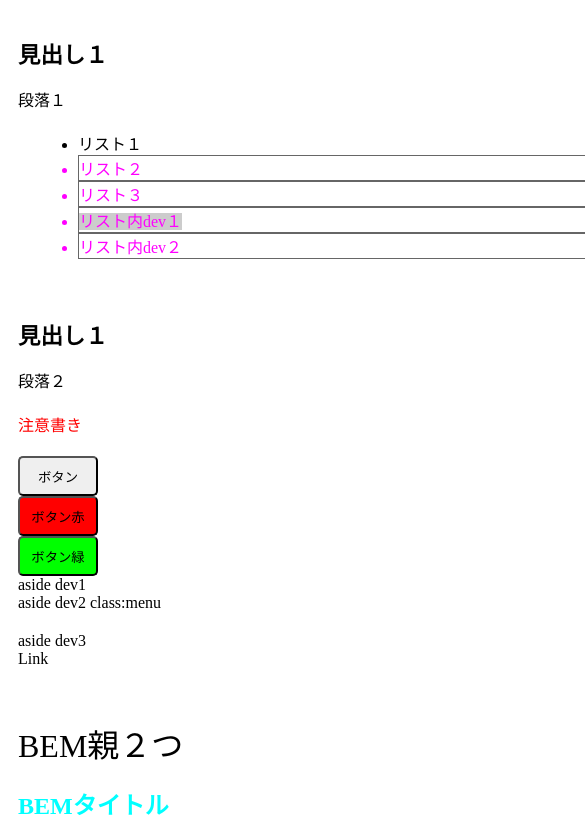
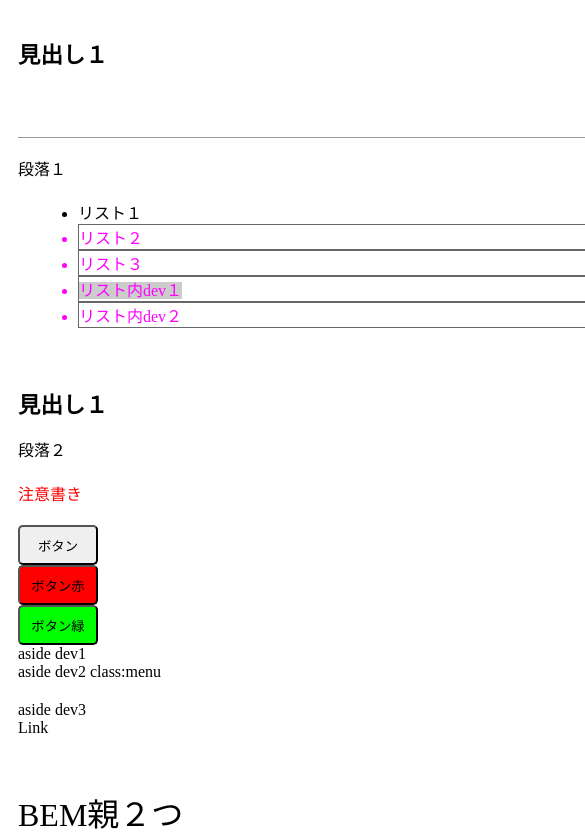
Before and after one commit to SS-520/SassStudy, a website: page index.html in a window 390 px wide. Shown: the top 838 px of the page, 585 px wide, since content can reach past the window. Drawn offline with Linux system fonts and the light colour scheme.

Commit message:
メディアクエリのネスト

```diff
--- a/index.html
+++ b/index.html
@@ -7,13 +7,15 @@
     <link rel="stylesheet" href="/css/lecture12.css" />
     <link rel="stylesheet" href="/css/lecture13.css" />
     <link rel="stylesheet" href="/css/lecture14.css" />
+    <link rel="stylesheet" href="/css/lecture15.css" />
     <title>Udemy Sass Sample</title>
   </head>
   <body id="top">
     <!-- lecture13.css用に id:top追加 -->
     <main id="main">
       <section>
-        <h1>見出し１</h1>
+        <h1 id="header">見出し１</h1>
+        <!-- lecture15.css用にid:header追加 -->
         <p>段落１</p>
         <ul>
           <li>リスト１</li>
--- /dev/null
+++ b/scss/lecture15.scss
@@ -0,0 +1,36 @@
+/* メディアクエリのネストについて */
+
+#main {
+  width: 1024px;
+  margin: 0 auto;
+
+  // メディアクエリをネスト
+  @media screen and (max-width: 768px) {
+    width: 100%;
+    margin: 0;
+
+    // 更にネスト可能（769～1024px対象）
+    @media screen and (max-width: 1024px) {
+      width: 800px;
+    }
+  }
+
+  // 子要素の指定＋メディアクエリ設定も可能
+  h1 {
+    font-size: 1.5rem;
+    @media screen and (max-width: 768px) {
+      font-size: 1.2rem;
+    }
+  }
+}
+
+// 画面幅以外のクエリも可能
+#header {
+  height: 100px;
+  border-bottom: 1px solid #999;
+
+  // 印刷時は非表示にしたい
+  @media print {
+    display: none;
+  }
+}
```
Also changed, not shown: css/lecture15.css (added), 1 other file.
